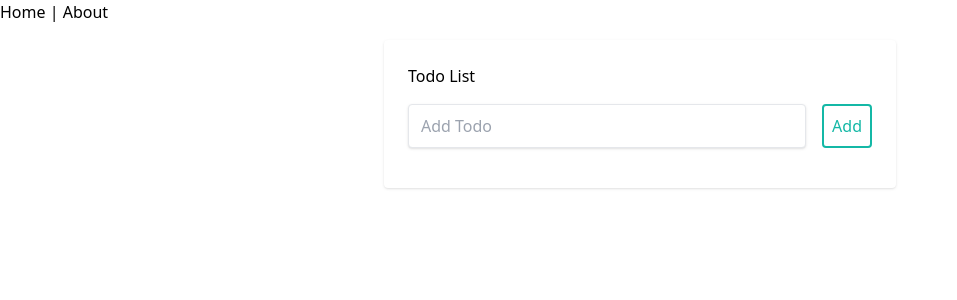
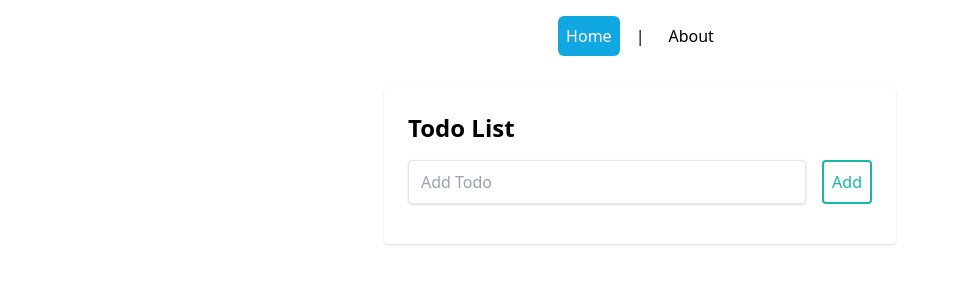
Before and after one commit to spambaconwaffles/vue-todo-app, a Vue app: page / in a window 1280 px wide. Shown: the top 300 px of the page, without its empty margins (0-957 px from the left). Built offline with nearby package versions, Linux system fonts and the light colour scheme; no server answers; the HTML template or start-up script is replaced by a standard one.

Commit message:
added styles to navbar and made navbar responsive

```diff
--- a/src/App.vue
+++ b/src/App.vue
@@ -1,7 +1,50 @@
 <template>
-  <nav>
-    <router-link :to="{name: 'home'}">Home</router-link> |
-    <router-link :to="{ name: 'about'}">About</router-link>
+  <nav class="grid justify-items-end lg:justify-items-center  m-4">
+    <!-- Mobile hamburger menu -->
+    <div class="block lg:hidden">
+      <button @click="toggleMobileMenu">
+        <svg class="fill-current h-7 w-7" :class="{ 'hidden': mobileMenuOpen, 'block': !mobileMenuOpen }" viewBox="0 0 20 20"
+          xmlns="http://www.w3.org/2000/svg">
+          <path d="M0 3h20v2H0V3zm0 6h20v2H0V9zm0 6h20v2H0v-2z" />
+        </svg>
+        <svg class="fill-current h-7 w-7" :class="{ 'hidden': !mobileMenuOpen, 'block': mobileMenuOpen }" viewBox="0 0 20 20"
+          xmlns="http://www.w3.org/2000/svg">
+          <path
+            d="M10 8.586L2.929 1.515 1.515 2.929 8.586 10l-7.071 7.071 1.414 1.414L10 11.414l7.071 7.071 1.414-1.414L11.414 10l7.071-7.071-1.414-1.414L10 8.586z" />
+        </svg>
+      </button>
+
+    </div>
+
+
+    <!-- Links -->
+    <div class="w-full block flex-grow lg:flex lg:items-center lg:w-auto"
+    :class="{'block': mobileMenuOpen, 'hidden': !mobileMenuOpen}">
+      <div class="lg: flex-grow">
+        <router-link :to="{ name: 'home' }" class="rounded-md border-2 lg:border-0 border-slate-300 p-2 block mt-3 lg:mt-0 lg:inline-block">Home</router-link>
+        <div class="hidden lg:inline-block mx-2 p-2">|</div>
+        <router-link :to="{ name: 'about' }" class="rounded-md border-2 lg:border-0 border-slate-300 p-2 block  mt-3 lg:mt-0 lg:inline-block">About</router-link>
+      </div>
+    </div>
   </nav>
-  <router-view/>
+  <router-view />
 </template>
+
+<script setup>
+import { ref } from 'vue';
+
+const mobileMenuOpen = ref(false)
+
+const toggleMobileMenu = () => {
+  mobileMenuOpen.value = !mobileMenuOpen.value
+}
+
+</script>
+
+<style>
+nav a.router-link-exact-active {
+  color: white;
+  background: rgb(17, 167, 227);
+  border-color: transparent;
+}
+</style>
--- a/src/components/SingleItem.vue
+++ b/src/components/SingleItem.vue
@@ -1,6 +1,6 @@
 <template>
     <li class="flex mb-4 items-center">
-        <p class="w-full text-grey-darkest">{{ snippet }}</p>
+        <p class="w-full text-grey-darkest truncate ...">{{ snippet }}</p>
         <!-- <button
             class="flex-no-shrink p-2 ml-4 mr-2 border-2 rounded hover:text-white text-green-500 border-green-500 hover:bg-green-500">Done</button> -->
         <router-link :to="`/item/${todo_item.id}`"
@@ -22,7 +22,7 @@ const error = inject("error")
 
 // If length of todo item is over a specified number,
 // only the first few characters will be shown
-let cutoffLength = 3
+let cutoffLength = 70
 const snippet = computed(() => {
     let itemDesc = props.todo_item.todo_desc
     if (itemDesc.length > cutoffLength) {
--- a/src/views/HomeView.vue
+++ b/src/views/HomeView.vue
@@ -5,7 +5,7 @@
 
 
       <div class="mb-4">
-        <h1 class="text-grey-darkest">Todo List</h1>
+        <h1 class="text-2xl font-bold text-grey-darkest">Todo List</h1>
 
         <form @submit.prevent="addNewTodo" class="flex mt-4">
           <input class="shadow appearance-none border rounded w-full py-2 px-3 mr-4 text-grey-darker"
```
